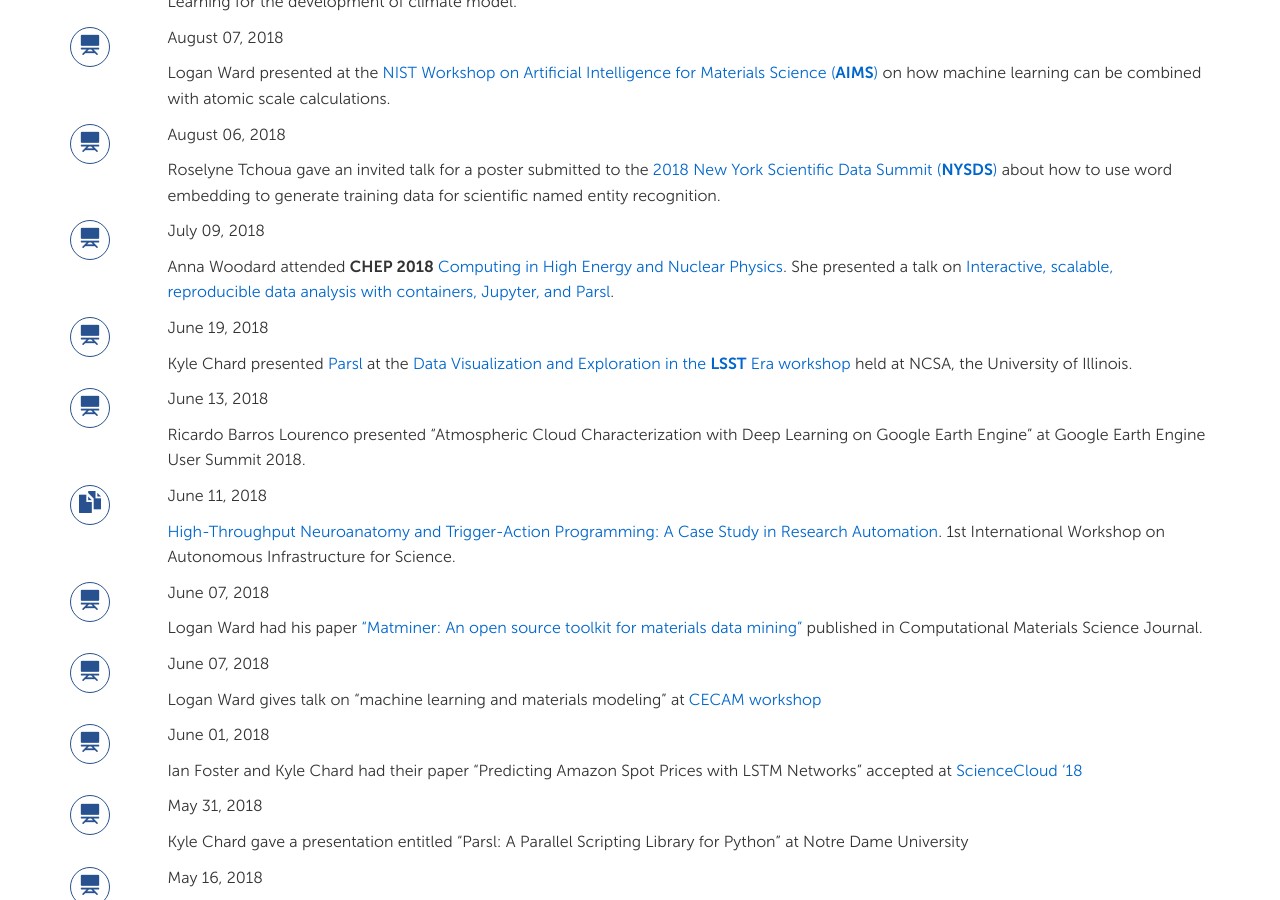
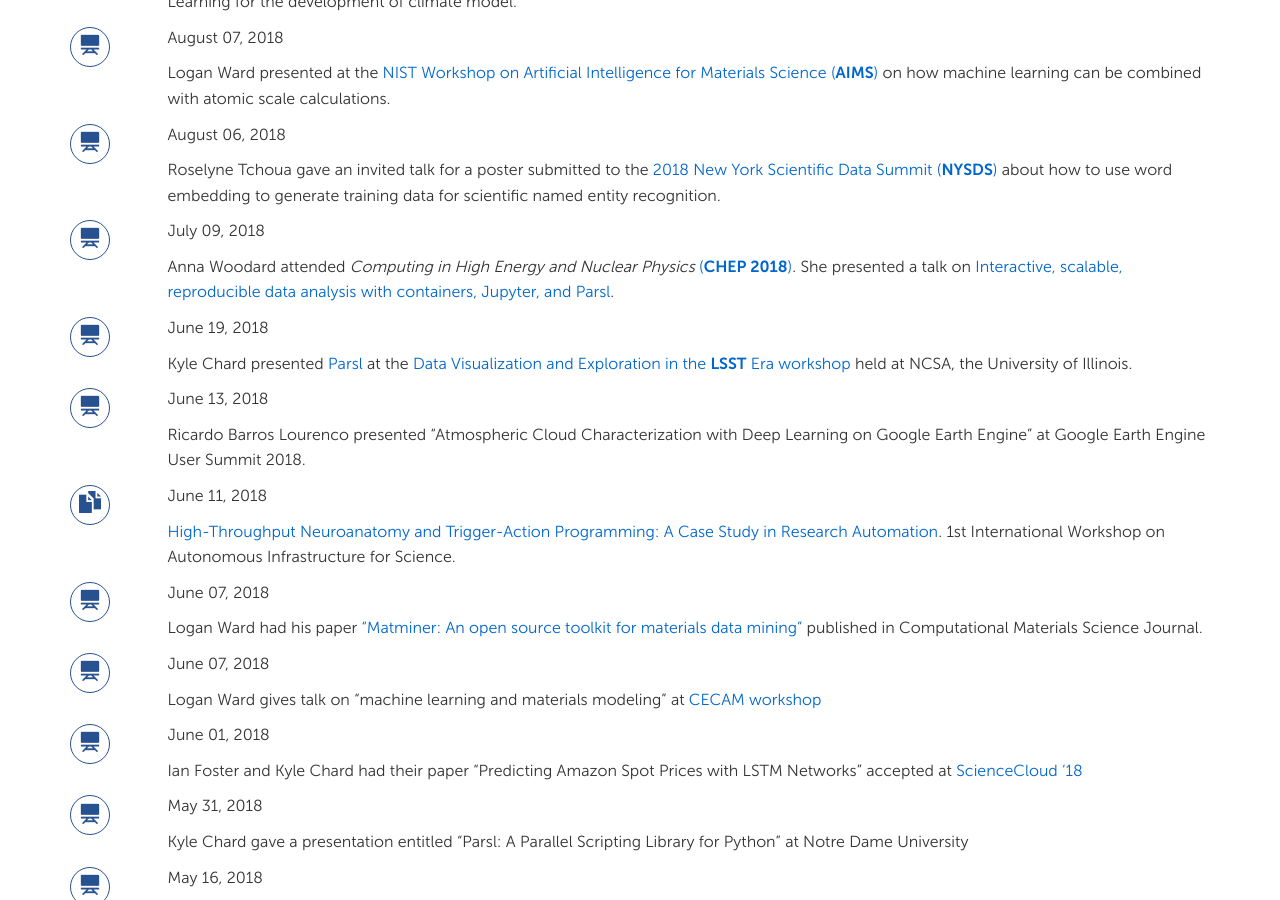
Before and after one commit to miketynes/globus-labs.github.io, a Jekyll site: the page built from news.html, in a window 1280 px wide and 900 px high, scrolled down 545 px. Built offline with Jekyll 4.4.1, drawn with Linux system fonts in a browser that asks for light colours; nearby versions of some CDN libraries.

Commit message:
Trying different format

```diff
--- a/_posts/2018-07-09-Anna-CHEP.markdown
+++ b/_posts/2018-07-09-Anna-CHEP.markdown
@@ -4,4 +4,4 @@
 date:  2018-07-09 10:13:16 -0700
 type: presentation
 ---
-Anna Woodard attended **CHEP 2018** [Computing in High Energy and Nuclear Physics](http://chep2018.org/). She presented a talk on  [Interactive, scalable, reproducible data analysis with containers, Jupyter, and Parsl](https://indico.cern.ch/event/587955/contributions/2937563/).
+Anna Woodard attended *Computing in High Energy and Nuclear Physics* [(**CHEP 2018**)](http://chep2018.org/). She presented a talk on  [Interactive, scalable, reproducible data analysis with containers, Jupyter, and Parsl](https://indico.cern.ch/event/587955/contributions/2937563/).
```
